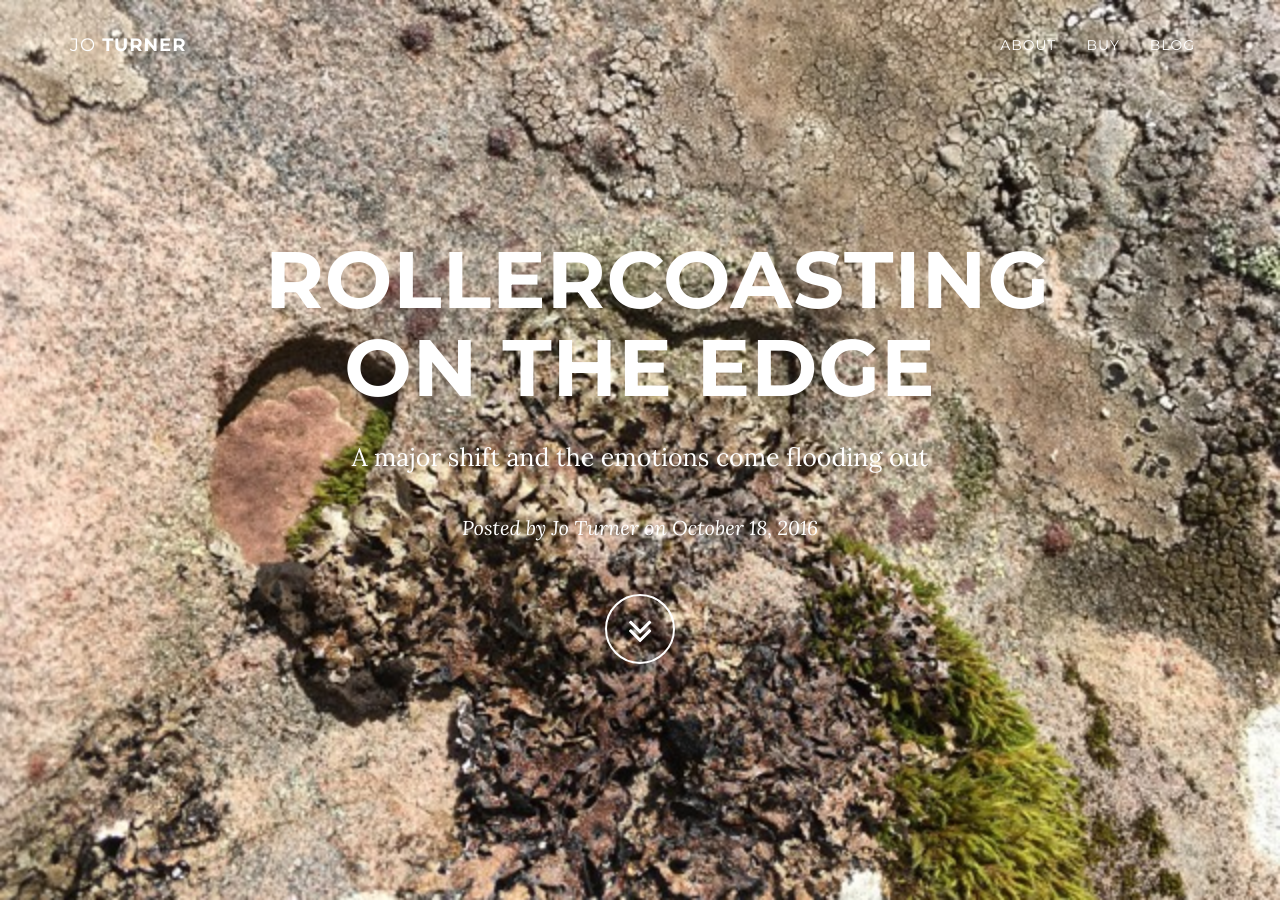
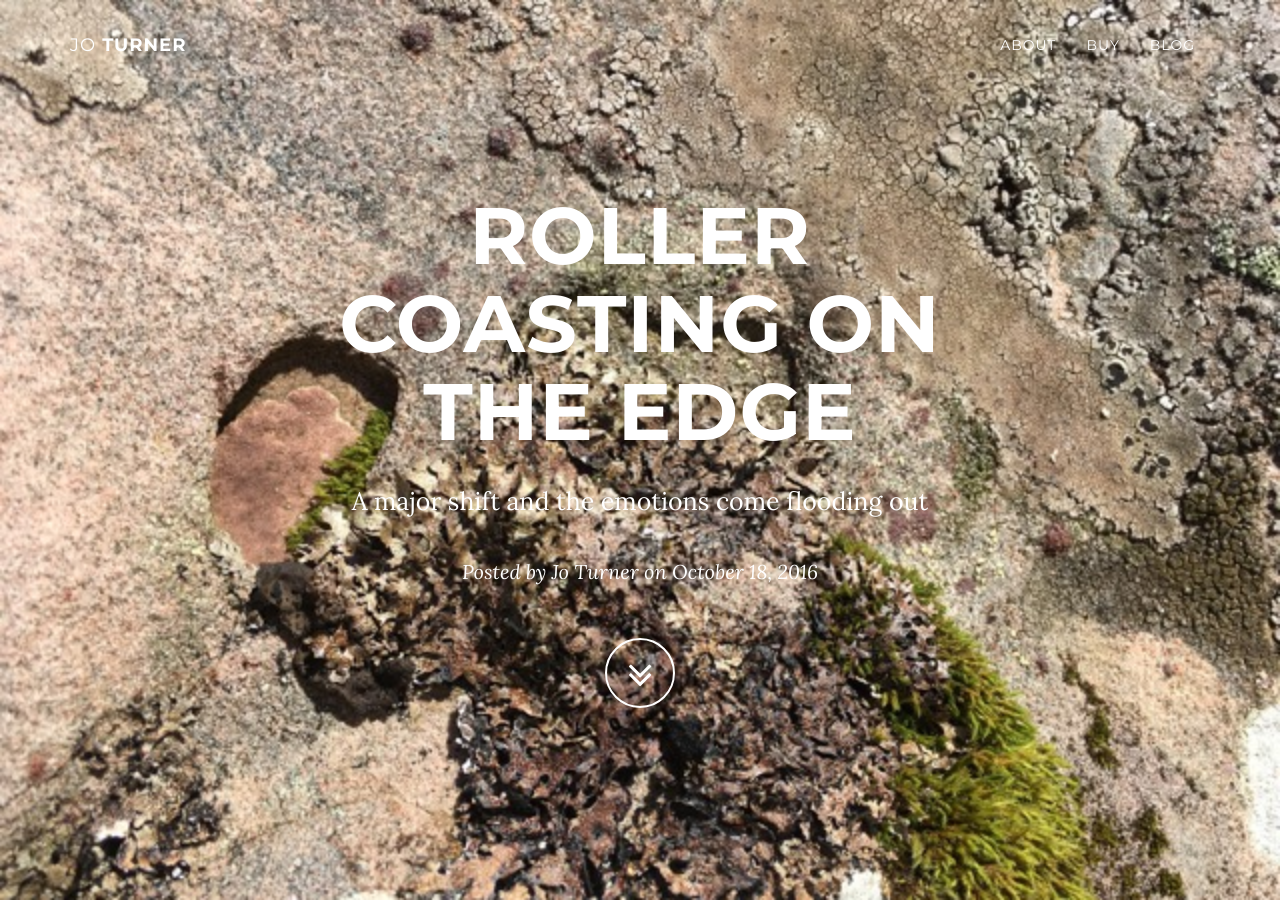
Before and after one commit to cardsfromtheedge/cardsfromtheedge.github.io, a Jekyll site: the page built from _posts/2016-10-18-Roller-Coasting-on-the-Edge.md, in a window 1280 px wide and 900 px high. Built offline with Jekyll 4.4.1, drawn with Linux system fonts in a browser that asks for light colours; some of the changed text lies outside the part shown.

Commit message:
Update 2016-10-18-Roller-Coasting-on-the-Edge.md

```diff
--- a/_posts/2016-10-18-Roller-Coasting-on-the-Edge.md
+++ b/_posts/2016-10-18-Roller-Coasting-on-the-Edge.md
@@ -1,6 +1,6 @@
 ---
 layout:     post
-title:      "Rollercoasting on the Edge"
+title:      "Roller Coasting on the Edge"
 subtitle:   "A major shift and the emotions come flooding out"
 date:       2016-10-18 12:00:00
 author:     "Jo Turner"
```
